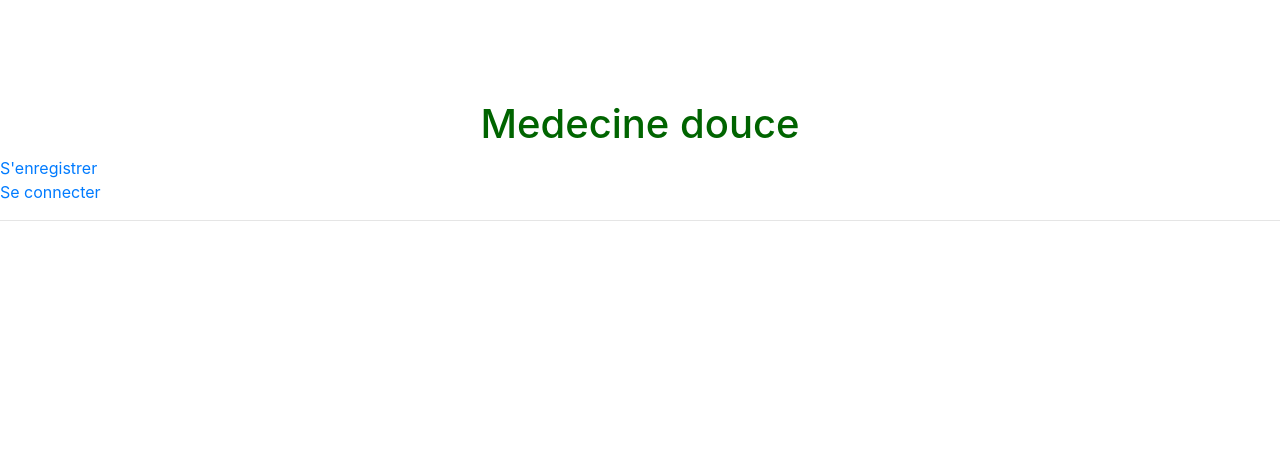
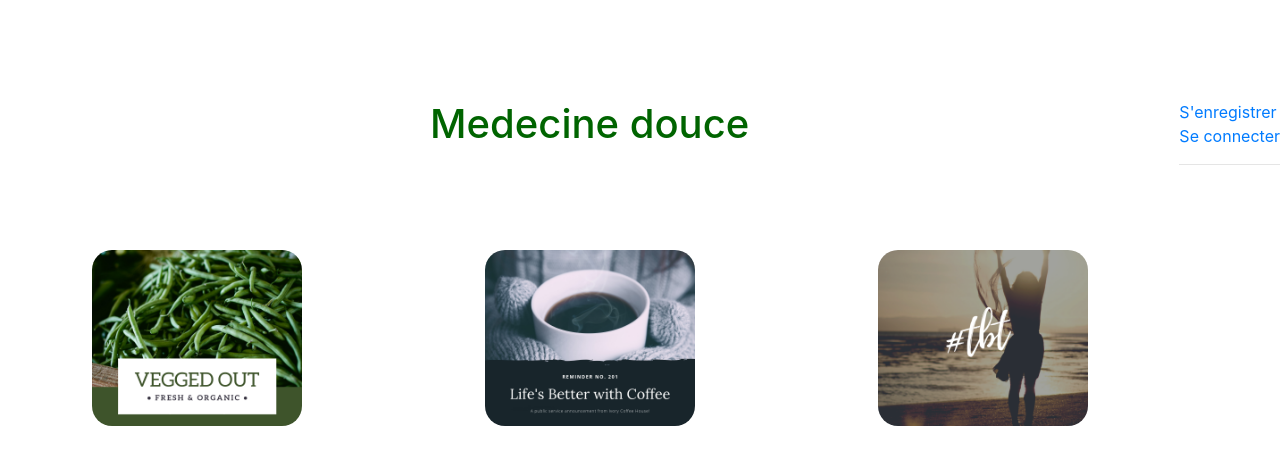
Before and after one commit to Julienfa77/Forum_medecine_douce, a Symfony app: template templates/default/index.html.twig in a window 1280 px wide. Shown: the top 465 px of the page. Run offline with Twig, Linux system fonts and the light colour scheme; the template is opened without the code that fills it, so the values that code supplies are empty; some libraries are stand-ins or nearby versions.

Commit message:
ajout header

```diff
--- a/public/css/style.css
+++ b/public/css/style.css
@@ -42,7 +42,6 @@ table {
 	border-spacing: 0;
 }
 
-
 /*---------------^^^ RESET CSS ^^^---------------*/
 
 body {
@@ -50,6 +49,74 @@ body {
 	/* background-image: url(../images/fondgreen.jpg); */
 	background-repeat: no-repeat;
 	background-size: cover;
+}
+
+.header {
+	margin : 0;
+	padding: 0;
+	display: grid;
+	grid-template-columns: 1fr ;
+	grid-template-rows: 100px;
+}
+
+.image-header {
+	width: 100%;
+	display: grid;
+	grid-template-columns: 1fr 1fr 1fr;
+	grid-template-rows: 22vh ;
+	margin-top: 250px;
+}
+
+
+
+.image-header-article1 img{
+	grid-column: 1 / 3;
+	border-radius: 20px;
+	max-width: 100%;
+  max-height: 100%;
+	background-repeat: no-repeat;
+	background-size: cover;
+}
+
+.image-header-article1 {
+	text-align: center;
+}
+.image-header-article2 {
+	text-align: center;
+}
+.image-header-article3 {
+	text-align: center;
+}
+
+
+.image-header-article2 img{
+	grid-column: 2 / 3;
+	max-width: 100%;
+  max-height: 100%;
+	border-radius: 20px;
+}
+
+.image-header-article3 img{
+	grid-column: 3 / 3;
+	max-width: 100%;
+  max-height: 100%;
+	border-radius: 20px;
+}
+
+
+.se-connecter{
+	grid-column: 2;
+}
+
+a {
+	grid-column: 3;
+}
+
+
+ul{
+		grid-column: ;
+		grid-row: ;
+    border-top-color: #222222;
 }
 
 
@@ -61,27 +128,4 @@ h1 {
     font-weight: normal;
     line-height: 1.6154em;
     margin: .8077em 0 0 0;
-
 }
-
-
-
-a {
-	grid-column: 3;
-}
-
-
-.header {
-	margin : 0;
-	padding: 0;
-	display: grid;
-	grid-template-columns: 1fr ;
-	grid-template-rows: 100px;
-
-}
-
-ul{
-		grid-column: ;
-		grid-row: ;
-    border-top-color: #222222;
-}
--- a/templates/base.html.twig
+++ b/templates/base.html.twig
@@ -12,6 +12,18 @@
 
     <body>
       <div class="header">
+        <div class="image-header">
+          <div class="image-header-article1">
+              <img src="../images/beer.png">
+          </div>
+          <div class="image-header-article2" height="42" width="42">
+              <img src="../images/the.png">
+          </div>
+          <div class="image-header-article3" height="42" width="42">
+              <img src="../images/girl.png">
+        </div>
+
+
       {% block header %}{% endblock %}
    </div>
 
--- a/templates/default/index.html.twig
+++ b/templates/default/index.html.twig
@@ -5,7 +5,7 @@
 {% block body %}
 <h1>Medecine douce</h1>
 
-
+  <div class="se-connecter">
     <a href="{{ path('register_index') }}">S'enregistrer</a><br>
     {% if is_granted('IS_AUTHENTICATED_FULLY') %}
     <a href="{{ path('logout_route') }}">Se Deconnecter</a><br>
@@ -13,7 +13,7 @@
     <a href="{{ path('app_login') }}">Se connecter</a><br>
     {% endif %}
     <hr>
-
+  </div>
 
 
     <ul>
```
Also changed, not shown: public/images/beer.png (added), public/images/girl.png (added), public/images/the.png (added).
